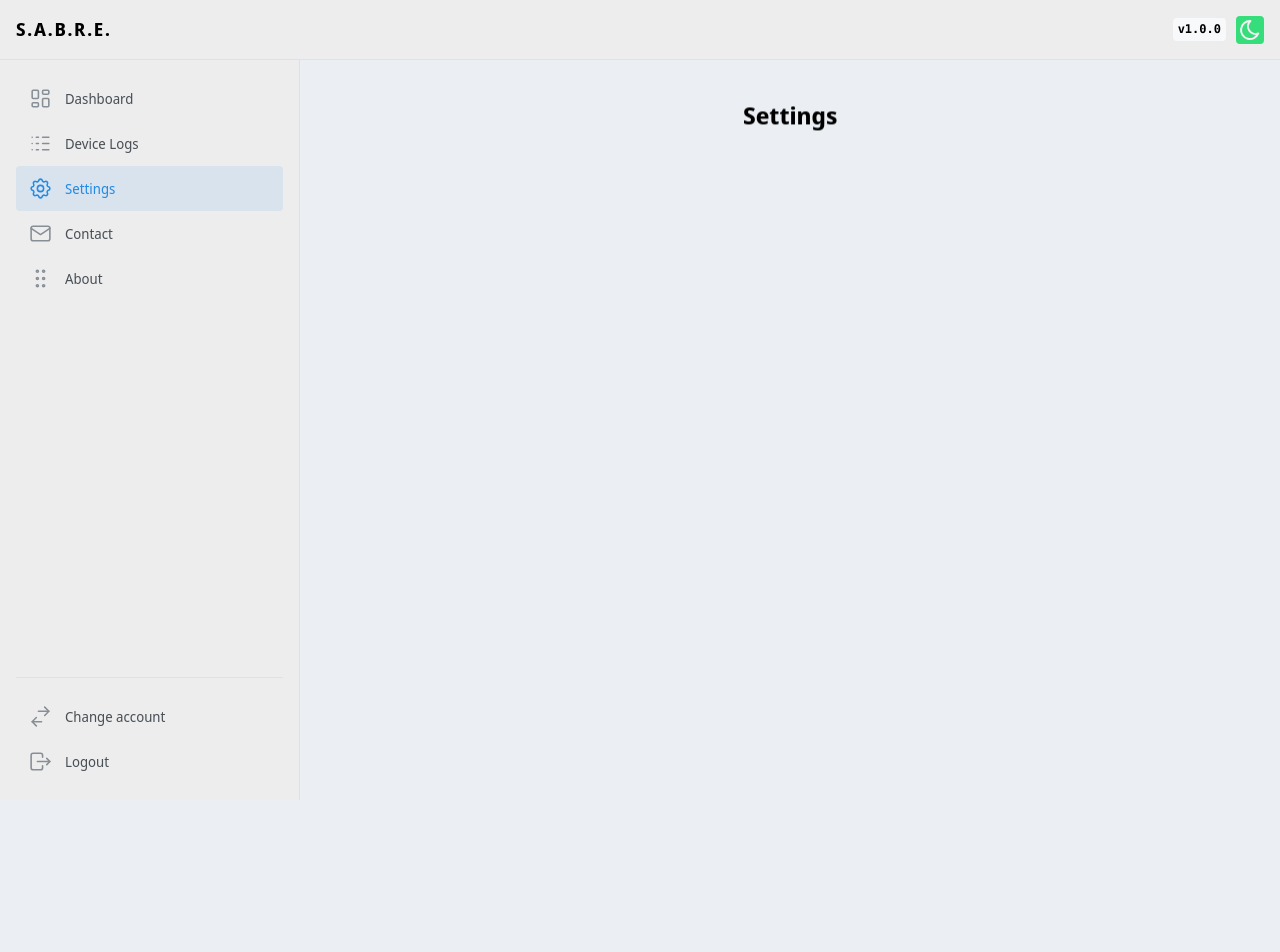
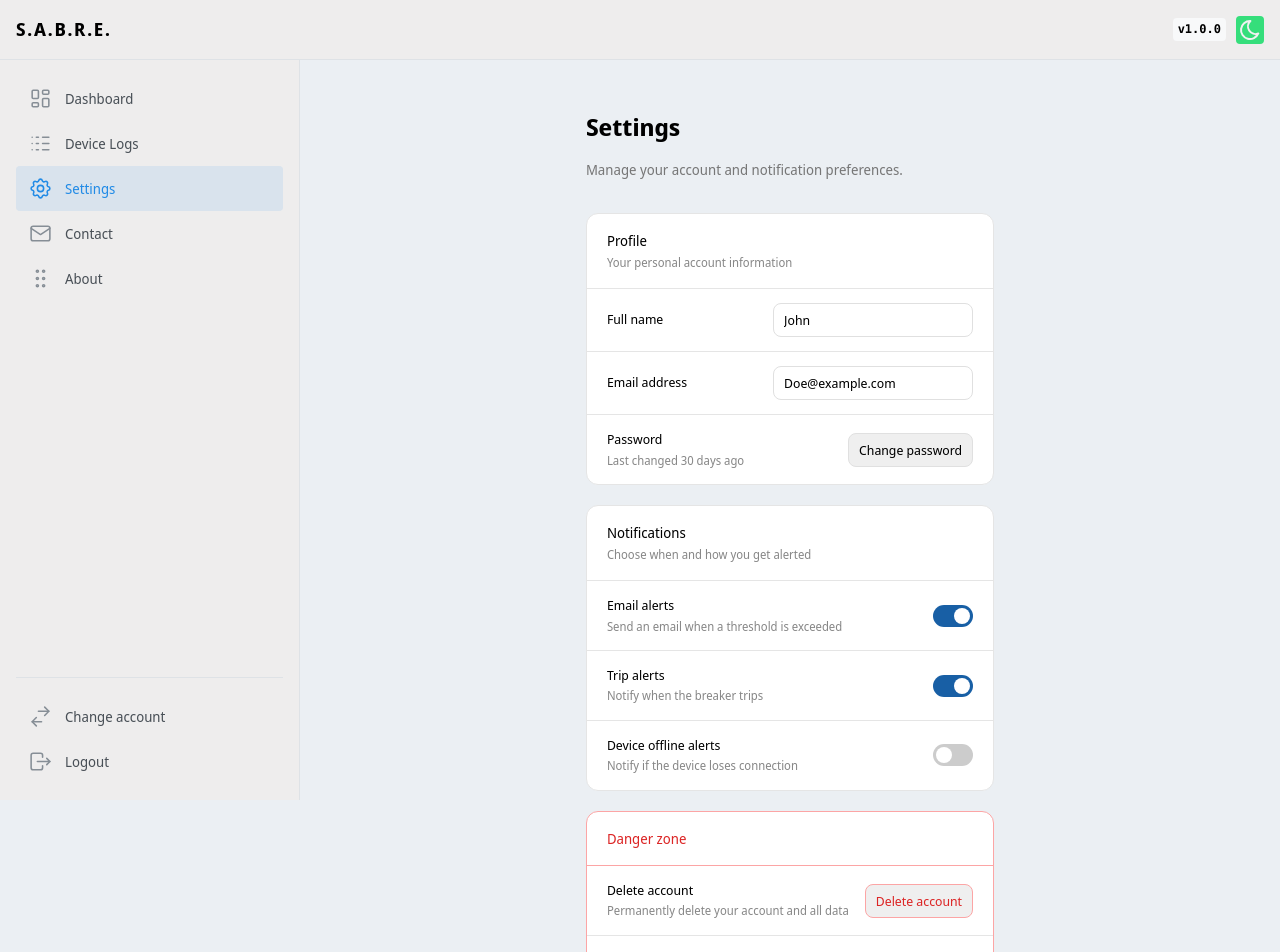
Before and after one commit to Duro233/smartbreaker, a React (Vite) app in the folder frontend/: page /settings in a window 1280 px wide. Shown: the top 952 px of the page. Before the commit the page ends 800 px from the top, so only its background shows below. Built offline with nearby package versions, Linux system fonts and the light colour scheme; no server answers.

Commit message:
Implement user settings management in SettingsPage

```diff
--- a/frontend/src/pages/SettingsPage.tsx
+++ b/frontend/src/pages/SettingsPage.tsx
@@ -1,13 +1,116 @@
 //displays the user settings
 import { useScrollReveal } from "../hooks/useScrollReveal";
+import { useState } from "react";
 
 export default function SettingsPage() {
+  const [profile, setProfile] = useState({ name: "John", email: "Doe@example.com" });
+  const [notifications, setNotifications] = useState({ emailAlerts: true, tripAlerts: true, offlineAlerts: false });
+  const [saved, setSaved] = useState(false);
   useScrollReveal();
 
+  const handleSave = () => {
+    // wire to your Express API: PATCH /api/settings
+    setSaved(true);
+    setTimeout(() => setSaved(false), 2500);
+  };
+
+  const rowStyle = {
+    display: "flex", alignItems: "center", justifyContent: "space-between",
+    padding: "0.875rem 1.25rem", borderBottom: "1px solid #e5e5e5", gap: "1rem",
+  } as React.CSSProperties;
+
+  const sectionStyle = {
+    border: "1px solid #e5e5e5", borderRadius: "12px",
+    background: "#fff", marginBottom: "1.25rem", overflow: "hidden",
+  } as React.CSSProperties;
+
+  const inputStyle = { padding: "6px 10px", borderRadius: "8px", border: "1px solid #e0e0e0", fontSize: "13px" };
+  const labelStyle = { fontSize: "13px", fontWeight: 500, margin: "0 0 2px", display: "block" } as React.CSSProperties;
+  const hintStyle = { fontSize: "12px", color: "#888", margin: 0 };
+
+  const SectionHeader = ({ title, desc }: { title: string; desc: string }) => (
+    <div style={{ padding: "1rem 1.25rem", borderBottom: "1px solid #e5e5e5" }}>
+      <p style={{ fontSize: "14px", fontWeight: 500, margin: "0 0 2px" }}>{title}</p>
+      <p style={hintStyle}>{desc}</p>
+    </div>
+  );
+
+  const Toggle = ({ checked, onChange }: { checked: boolean; onChange: () => void }) => (
+    <div
+      onClick={onChange}
+      style={{
+        width: "40px", height: "22px", borderRadius: "22px", cursor: "pointer", flexShrink: 0,
+        background: checked ? "#185FA5" : "#ccc", position: "relative", transition: "background 0.2s",
+      }}
+    >
+      <div style={{
+        position: "absolute", width: "16px", height: "16px", borderRadius: "50%",
+        background: "white", top: "3px", left: checked ? "21px" : "3px", transition: "left 0.2s",
+      }} />
+    </div>
+  );
+
   return (
-    <div>
-      <h2 data-reveal>Settings</h2>
-      {/*design a settings page*/}
+    <div style={{ width: "100%", padding: "2rem", boxSizing: "border-box" }}>
+      <h2 style={{ margin: "0 0 0.25rem" }}>Settings</h2>
+      <p style={{ fontSize: "14px", color: "#777", marginBottom: "2rem" }}>
+        Manage your account and notification preferences.
+      </p>
+
+      {/* Profile */}
+      <div style={sectionStyle}>
+        <SectionHeader title="Profile" desc="Your personal account information" />
+        <div style={rowStyle}>
+          <div><p style={labelStyle}>Full name</p></div>
+          <input style={{ ...inputStyle, width: "200px" }} value={profile.name} onChange={e => setProfile({ ...profile, name: e.target.value })} />
+        </div>
+        <div style={rowStyle}>
+          <div><p style={labelStyle}>Email address</p></div>
+          <input style={{ ...inputStyle, width: "200px" }} type="email" value={profile.email} onChange={e => setProfile({ ...profile, email: e.target.value })} />
+        </div>
+        <div style={{ ...rowStyle, borderBottom: "none" }}>
+          <div><p style={labelStyle}>Password</p><p style={hintStyle}>Last changed 30 days ago</p></div>
+          <button style={{ ...inputStyle, cursor: "pointer" }}>Change password</button>
+        </div>
+      </div>
+
+      {/* Notifications */}
+      <div style={sectionStyle}>
+        <SectionHeader title="Notifications" desc="Choose when and how you get alerted" />
+        {([
+          ["emailAlerts", "Email alerts", "Send an email when a threshold is exceeded"],
+          ["tripAlerts", "Trip alerts", "Notify when the breaker trips"],
+          ["offlineAlerts", "Device offline alerts", "Notify if the device loses connection"],
+        ] as [keyof typeof notifications, string, string][]).map(([key, label, hint], i, arr) => (
+          <div key={key} style={{ ...rowStyle, borderBottom: i < arr.length - 1 ? "1px solid #e5e5e5" : "none" }}>
+            <div><p style={labelStyle}>{label}</p><p style={hintStyle}>{hint}</p></div>
+            <Toggle checked={notifications[key]} onChange={() => setNotifications({ ...notifications, [key]: !notifications[key] })} />
+          </div>
+        ))}
+      </div>
+
+      {/* Danger zone */}
+      <div style={{ ...sectionStyle, borderColor: "#fca5a5" }}>
+        <div style={{ padding: "1rem 1.25rem", borderBottom: "1px solid #fca5a5" }}>
+          <p style={{ fontSize: "14px", fontWeight: 500, color: "#dc2626", margin: 0 }}>Danger zone</p>
+        </div>
+        <div style={rowStyle}>
+          <div><p style={labelStyle}>Delete account</p><p style={hintStyle}>Permanently delete your account and all data</p></div>
+          <button style={{ ...inputStyle, color: "#dc2626", borderColor: "#fca5a5", cursor: "pointer" }}>Delete account</button>
+        </div>
+        <div style={{ ...rowStyle, borderBottom: "none" }}>
+          <div><p style={labelStyle}>Unpair device</p><p style={hintStyle}>Remove the S.A.B.R.E. device from your account</p></div>
+          <button style={{ ...inputStyle, color: "#dc2626", borderColor: "#fca5a5", cursor: "pointer" }}>Unpair</button>
+        </div>
+      </div>
+
+      {/* Save bar */}
+      <div style={{ display: "flex", justifyContent: "flex-end", alignItems: "center", gap: "12px", paddingTop: "0.5rem" }}>
+        {saved && <span style={{ fontSize: "13px", color: "#15803d" }}>Changes saved</span>}
+        <button onClick={handleSave} style={{ ...inputStyle, cursor: "pointer", fontWeight: 500, padding: "8px 20px" }}>
+          Save changes
+        </button>
+      </div>
     </div>
   );
 }
```
